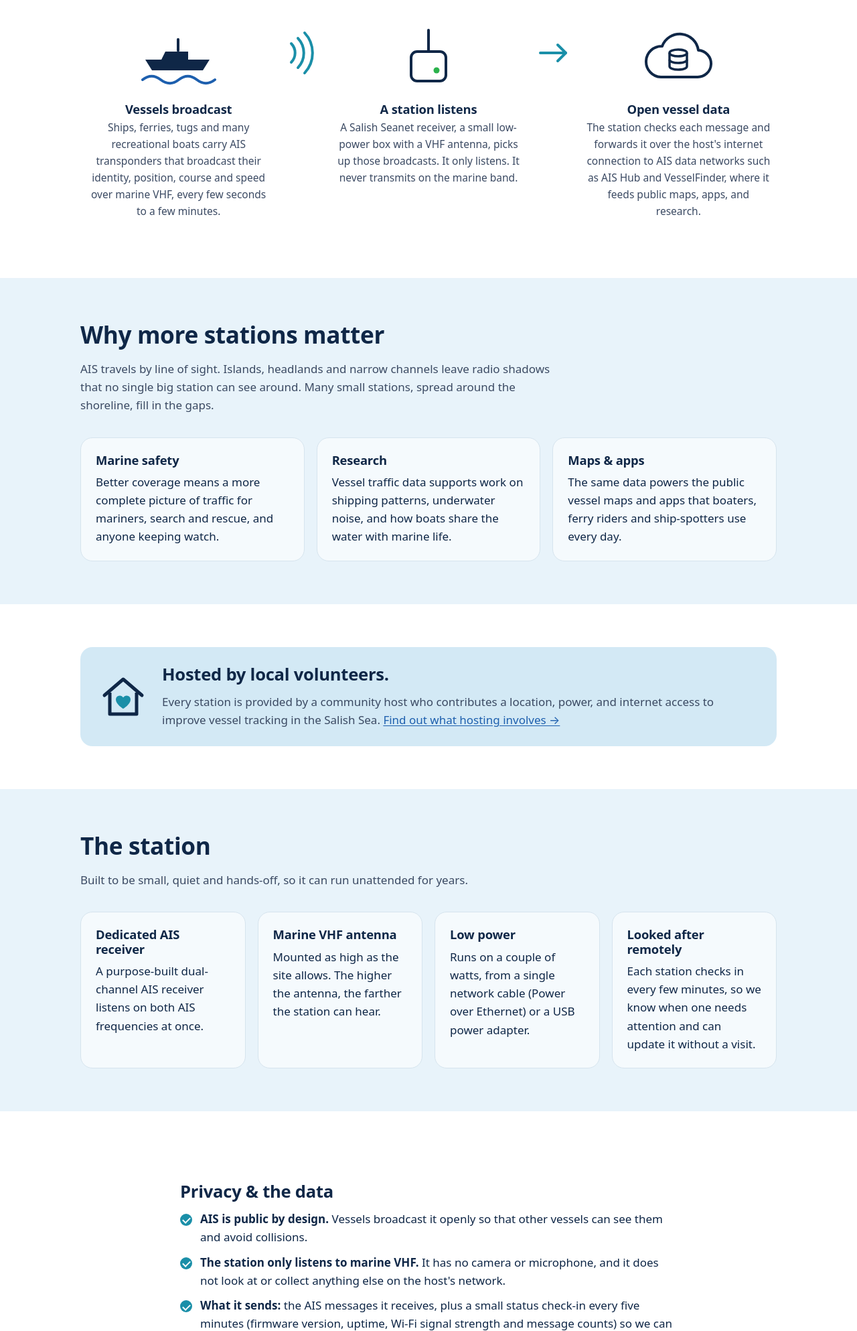
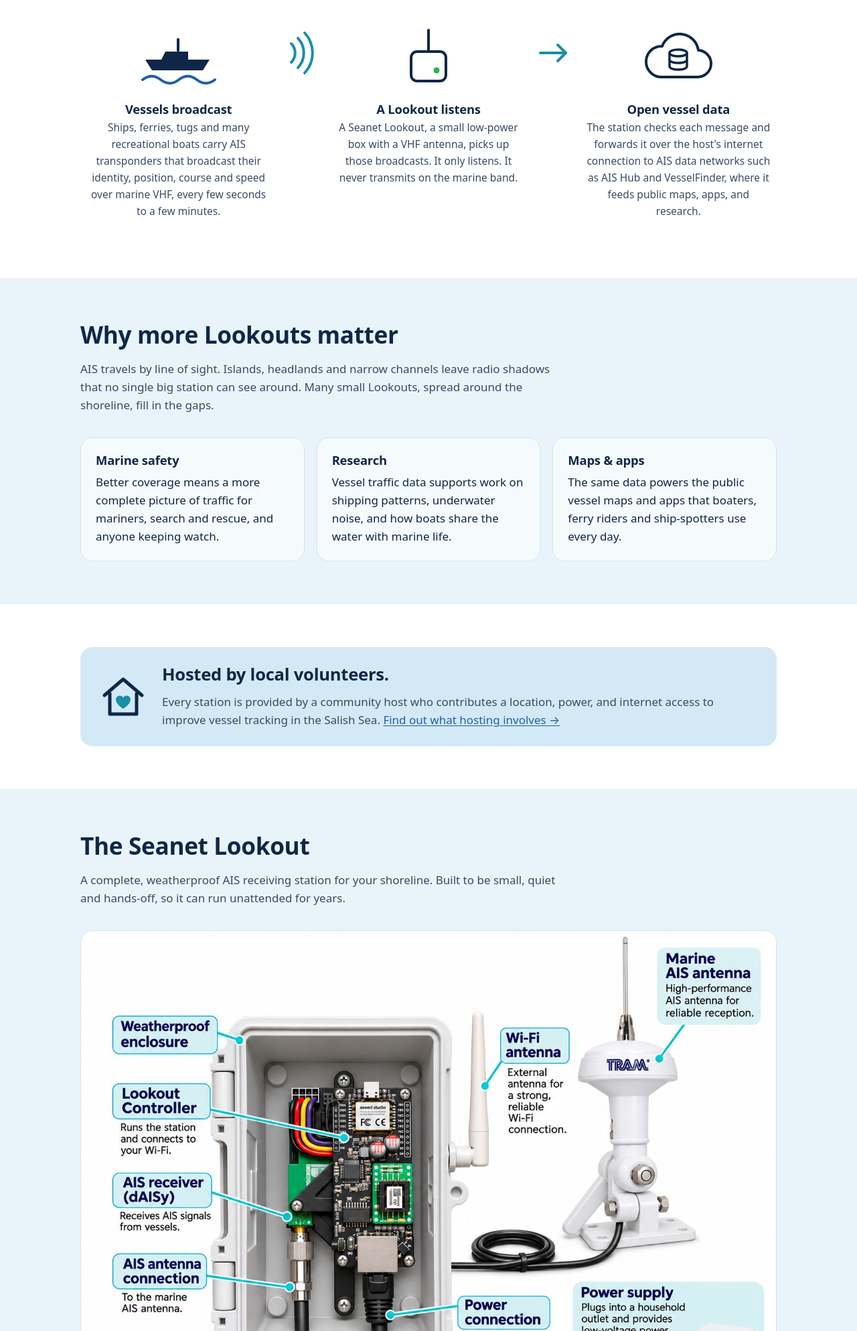
Before and after one commit to brettmarl/salishseanet-live, a plain HTML site: page index.html in a window 1280 px wide. Shown: the part 813-2800 px from the top of the page at 67% size. Drawn offline with Linux system fonts and the light colour scheme.

Commit message:
Publish site from source f023664

```diff
--- a/assets/style.css
+++ b/assets/style.css
@@ -144,3 +144,7 @@ details p { margin: .6em 0 0; color: var(--ink-soft); }
 .prose h2 { margin-top: 1.6em; font-size: 1.6rem; }
 .steps { padding-left: 1.2em; }
 .steps li { margin-bottom: .6em; }
+
+/* Hardware photo */
+.kit { margin: 0 0 24px; }
+.kit img { display: block; width: 100%; height: auto; border-radius: var(--radius); border: 1px solid var(--line); background: #fff; }
--- a/index.html
+++ b/index.html
@@ -6,7 +6,7 @@
 <meta name="color-scheme" content="light dark">
 <meta name="theme-color" content="#0f2747">
 <link rel="icon" href="/assets/logo.svg" type="image/svg+xml">
-<link rel="stylesheet" href="/assets/style.css?v=15d46f9">
+<link rel="stylesheet" href="/assets/style.css?v=f023664">
 <meta property="og:site_name" content="Salish Seanet">
 <meta property="og:image" content="https://www.salishseanet.org/assets/logo.svg">
 <title>Salish Seanet · Open vessel data for the Salish Sea</title>
@@ -46,7 +46,7 @@
       them for public use in maps, apps, research, and marine safety.</p>
     <div class="cta">
       <a class="btn primary" href="#how">How it works</a>
-      <a class="btn" href="/host/">Host a station</a>
+      <a class="btn" href="/host/">Host a Lookout</a>
     </div>
   </div>
 </section>
@@ -89,8 +89,8 @@
           <rect x="34" y="38" width="52" height="44" rx="9" fill="none" stroke="currentColor" stroke-width="4"/>
           <circle cx="72" cy="66" r="4.5" fill="#2bb24c"/>
         </svg>
-        <h3>A station listens</h3>
-        <p>A Salish Seanet receiver, a small low-power box with a VHF antenna, picks up
+        <h3>A Lookout listens</h3>
+        <p>A Seanet Lookout, a small low-power box with a VHF antenna, picks up
           those broadcasts. It only listens. It never transmits on the marine band.</p>
       </div>
 
@@ -120,10 +120,10 @@
 
 <section class="tint">
   <div class="wrap">
-    <h2>Why more stations matter</h2>
+    <h2>Why more Lookouts matter</h2>
     <p class="section-lede">AIS travels by line of sight. Islands, headlands and narrow
       channels leave radio shadows that no single big station can see around. Many small
-      stations, spread around the shoreline, fill in the gaps.</p>
+      Lookouts, spread around the shoreline, fill in the gaps.</p>
     <div class="grid">
       <div class="card"><h3>Marine safety</h3><p>Better coverage means a more complete
         picture of traffic for mariners, search and rescue, and anyone keeping watch.</p></div>
@@ -155,18 +155,23 @@
 
 <section class="tint">
   <div class="wrap">
-    <h2>The station</h2>
-    <p class="section-lede">Built to be small, quiet and hands-off, so it can run
-      unattended for years.</p>
+    <h2>The Seanet Lookout</h2>
+    <p class="section-lede">A complete, weatherproof AIS receiving station for your
+      shoreline. Built to be small, quiet and hands-off, so it can run unattended for years.</p>
+    <figure class="kit">
+      <img src="/assets/station-kit.jpg" width="1479" height="1063" loading="lazy"
+        alt="A Seanet Lookout: a small weatherproof box holding the controller and
+        AIS receiver, with a Wi-Fi antenna, a marine AIS antenna on a mount, and a
+        plug-in Power over Ethernet supply.">
+    </figure>
     <div class="grid">
-      <div class="card"><h3>Dedicated AIS receiver</h3><p>A purpose-built dual-channel AIS
-        receiver listens on both AIS frequencies at once.</p></div>
+      <div class="card"><h3>Best-in-class receiver</h3><p>The high-performance
+        <a href="https://shop.wegmatt.com/products/daisy-catcher-high-performance-ais-receiver">dAISy-catcher</a>,
+        tuned for maximum range and listening on both AIS frequencies at once.</p></div>
       <div class="card"><h3>Marine VHF antenna</h3><p>Mounted as high as the site allows.
         The higher the antenna, the farther the station can hear.</p></div>
       <div class="card"><h3>Low power</h3><p>Runs on a couple of watts, from a single
         network cable (Power over Ethernet) or a USB power adapter.</p></div>
-      <div class="card"><h3>Looked after remotely</h3><p>Each station checks in every few
-        minutes, so we know when one needs attention and can update it without a visit.</p></div>
     </div>
   </div>
 </section>
@@ -179,10 +184,10 @@
         vessels can see them and avoid collisions.</li>
       <li><strong>The station only listens to marine VHF.</strong> It has no camera or
         microphone, and it does not look at or collect anything else on the host's network.</li>
-      <li><strong>What it sends:</strong> the AIS messages it receives, plus a small status
-        check-in every five minutes (firmware version, uptime, Wi-Fi signal strength and
+      <li><strong>What it sends:</strong> the AIS messages it receives, plus a small periodic
+        status check-in (firmware version, uptime, Wi-Fi signal strength and
         message counts) so we can tell it's healthy.</li>
-      <li><strong>Station location:</strong> AIS data networks ask for each receiver's
+      <li><strong>Station location:</strong> AIS data networks ask for each station's
         approximate position, so they know the area it covers. Hosts' names and addresses
         are never published.</li>
     </ul>
@@ -197,7 +202,7 @@
         transponder that broadcasts the vessel's name, position, course and speed on two
         marine VHF channels near 162&nbsp;MHz. Anyone with a receiver can hear it.</p></details>
     <details><summary>Does the station transmit anything over the radio?</summary>
-      <p>No. It's a receiver only. All it sends goes over the host's internet connection.</p></details>
+      <p>No. It only receives. All it sends goes over the host's internet connection.</p></details>
     <details><summary>How much does it cost to power?</summary>
       <p>About $3 a year. It draws about two watts, less than a single LED light bulb.</p></details>
     <details><summary>Will it slow down my internet?</summary>
@@ -212,7 +217,7 @@
     <details><summary>Where can I see the data?</summary>
       <p>On public vessel-tracking maps such as VesselFinder. AIS Hub also shares the
         combined data with organizations that contribute their own feeds.</p></details>
-    <details><summary>Can I host a station?</summary>
+    <details><summary>Can I host a Lookout?</summary>
       <p>We'd love to hear from you, especially if you have a spot with a clear view of the
         water. See <a href="/host/">hosting a station</a>.</p></details>
   </div>
```
Also changed, not shown: 404.html (+1 -1 lines), host/index.html (+3 -3 lines), assets/station-kit.jpg (added).
